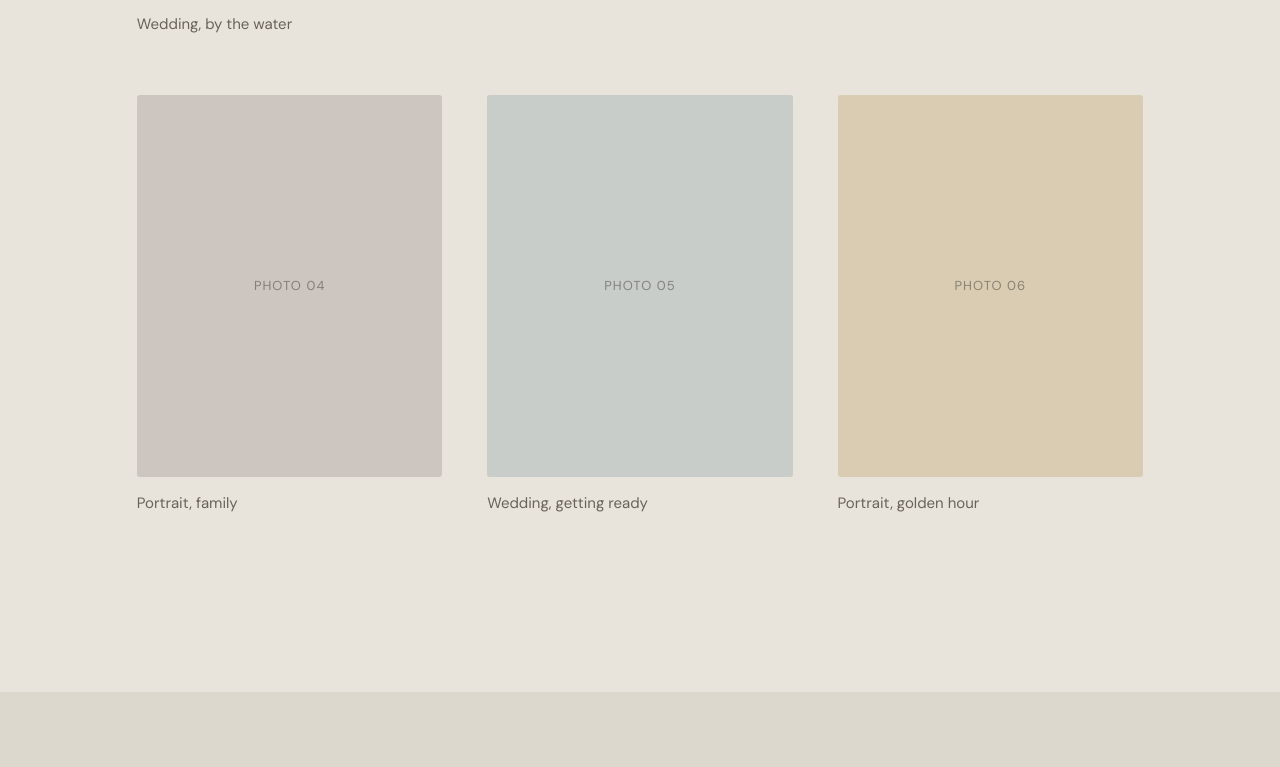
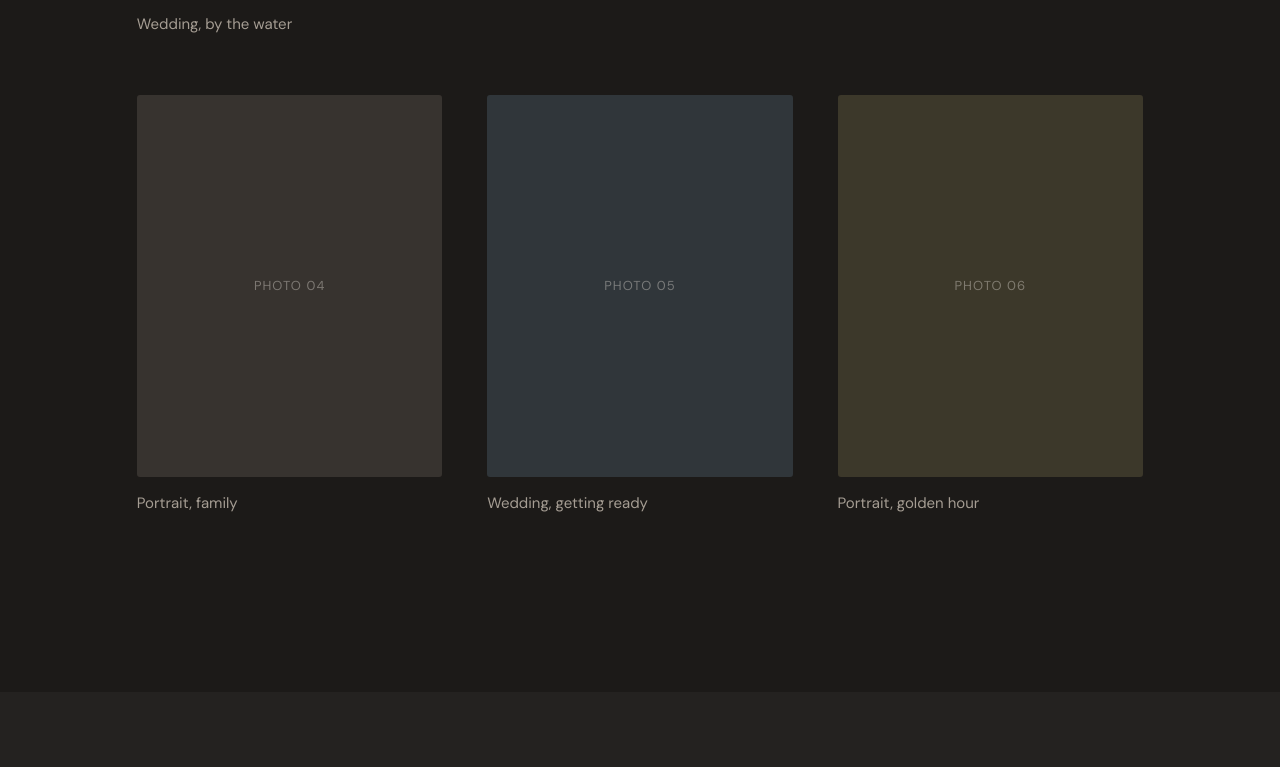
Before and after one commit to simidaiji/Serene-Lee-website, a plain HTML site: page index.html in a window 1280 px wide. Shown: the part 1313-2080 px from the top of the page. Drawn offline with Linux system fonts and the light colour scheme.

Commit message:
Switch site to a dark theme
Warm charcoal background with off-white text and a softer moss accent;
placeholder tones and color-scheme updated to match.

Co-Authored-By: Claude Sonnet 5.5 <noreply@anthropic.com>
Claude-Session: https://claude.ai/code/session_01JDJfErSmGHCXPJ5m3pNWwD

```diff
--- a/index.html
+++ b/index.html
@@ -3,6 +3,7 @@
 <head>
 <meta charset="utf-8">
 <meta name="viewport" content="width=device-width, initial-scale=1">
+<meta name="theme-color" content="#1c1a18">
 <title>Serena Lee Photography</title>
 <meta name="description" content="Serena Lee is a freelance photographer for weddings and portraits.">
 <link rel="preconnect" href="https://fonts.googleapis.com">
@@ -11,12 +12,12 @@
 <style>
 /* Layout idea: one calm column. Hero, wide three-column grid, narrow about, quiet contact. Photos are the only colour. */
 :root {
-  --bg: #e8e4dc;          /* warm stone */
-  --bg-deep: #ddd8ce;     /* section tint */
-  --ink: #2b2723;         /* soft brown-black */
-  --ink-soft: #6a625a;    /* secondary text */
-  --accent: #5f6b4f;      /* muted moss, used sparingly */
-  --line: #c9c3b7;
+  --bg: #1c1a18;          /* warm charcoal */
+  --bg-deep: #242220;     /* section tint */
+  --ink: #ece7df;         /* warm off-white */
+  --ink-soft: #a59d93;    /* secondary text */
+  --accent: #a9b68f;      /* soft moss, used sparingly */
+  --line: #3a3632;
   --font-heading: "Instrument Serif", Georgia, "Times New Roman", serif;
   --font-body: "DM Sans", system-ui, -apple-system, "Segoe UI", sans-serif;
   --gutter: clamp(20px, 6vw, 80px);
@@ -24,7 +25,7 @@
 }
 
 *, *::before, *::after { box-sizing: border-box; }
-html { color-scheme: light; scroll-behavior: smooth; }
+html { color-scheme: dark; scroll-behavior: smooth; }
 body {
   margin: 0;
   background: var(--bg);
@@ -94,25 +95,25 @@ a:focus-visible, .button:focus-visible { outline: 2px solid var(--accent); outli
   object-fit: cover;
   object-position: 50% 60%;
   border-radius: 3px;
-  background: var(--tone, #cfc8bc);
+  background: var(--tone, #38332d);
   display: grid;
   place-items: center;
   font-size: .8125rem;
   letter-spacing: .08em;
   text-transform: uppercase;
-  color: rgba(43, 39, 35, .45);
+  color: rgba(236, 231, 223, .38);
 }
 .grid figcaption {
   margin-top: 14px;
   font-size: .9375rem;
   color: var(--ink-soft);
 }
-.t1 { --tone: #d3c7b8; }
-.t2 { --tone: #c3c8bc; }
-.t3 { --tone: #d6bfb4; }
-.t4 { --tone: #cdc6c0; }
-.t5 { --tone: #c8cdc9; }
-.t6 { --tone: #d9ccb2; }
+.t1 { --tone: #3b342c; }
+.t2 { --tone: #333730; }
+.t3 { --tone: #3d3230; }
+.t4 { --tone: #37332f; }
+.t5 { --tone: #30363a; }
+.t6 { --tone: #3c382a; }
 
 /* About */
 .about { background: var(--bg-deep); padding: var(--space-section) 0; }
```
